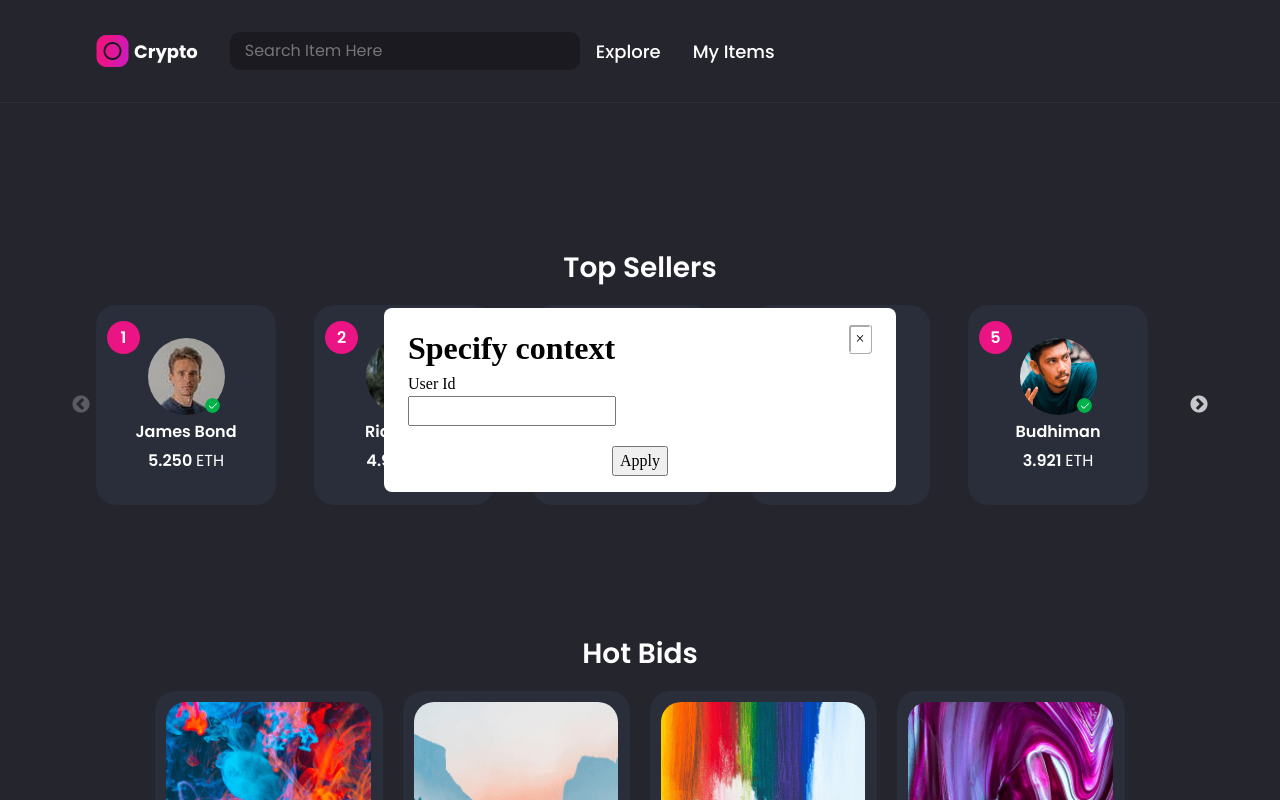
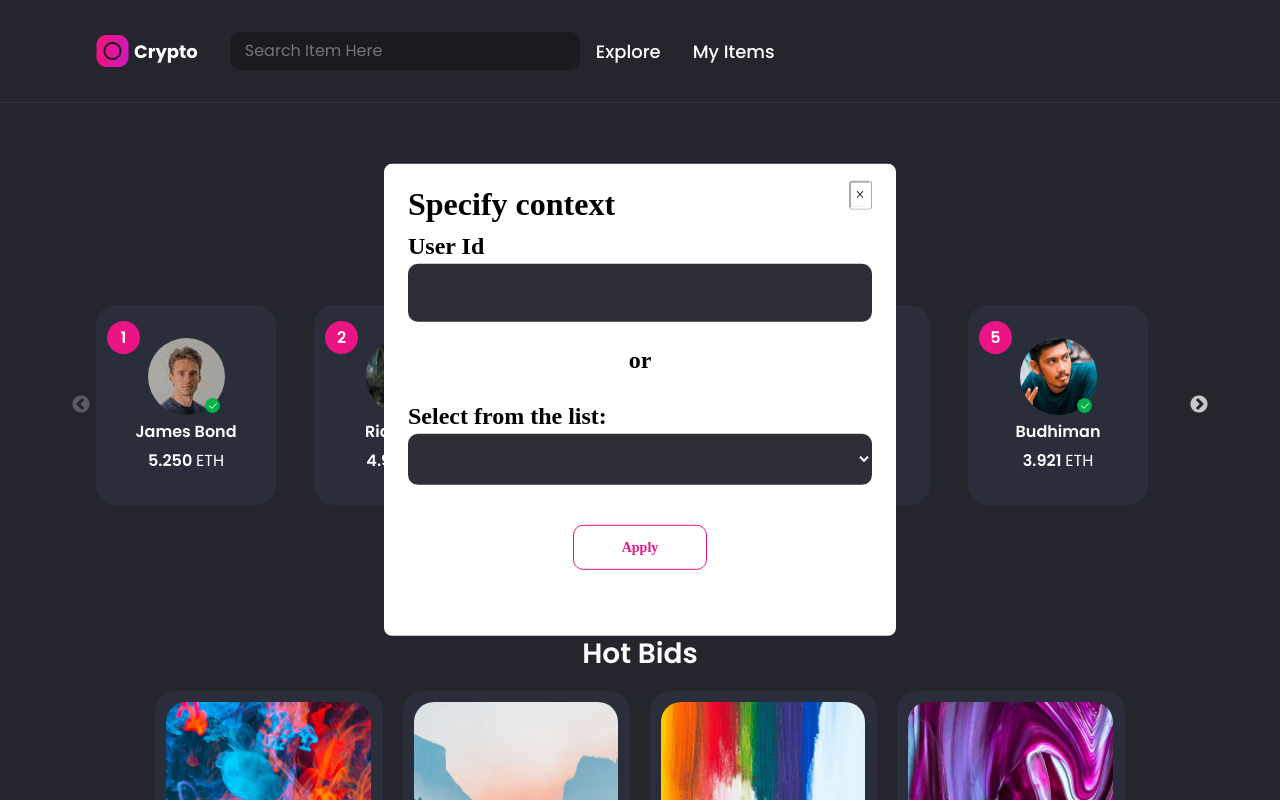
Before and after one commit to cere-io/integration-external-app-example, a React (Create React App) app: page / in a window 1280 px wide. Shown: the top 800 px of the page. Built offline with nearby package versions, Linux system fonts and the light colour scheme.

Commit message:
- Added switcher

```diff
--- a/src/components/header/Header.jsx
+++ b/src/components/header/Header.jsx
@@ -17,6 +17,19 @@ import {getApplicantId, setApplicantId} from '../../service/local-storage-servic
 import {CopyToClipboard} from 'react-copy-to-clipboard';
 import user1Json from './../../data/user1.json';
 import user2Json from './../../data/user2.json';
+
+const userPayloads = [
+  {
+    userId: 'user1',
+    pubKey: '0x59A6a098e57114D512c3e77060F8a64264Ef57BD',
+    payload: user1Json,
+  },
+  {
+    userId: 'user2',
+    pubKey: '0x6Df737a290e821D67C9206BF745da11E78E6c06B',
+    payload: user2Json,
+  },
+];
 
 const Header = () => {
   var settings = {
@@ -79,6 +92,7 @@ const Header = () => {
   const [show, setShow] = useState(false);
   const [showUserCreds, setShowUserCreds] = useState(true);
   const [userId, setUserId] = useState(null);
+  const [selectedUser, setSelectedUser] = useState('');
 
   function useInput({type /*...*/}) {
     const [value, setValue] = useState('');
@@ -94,9 +108,6 @@ const Header = () => {
   function onEngagementAction(template) {
     setShow(true);
     setTimeout(() => {
-      console.log('Engagement received');
-      console.log(template);
-
       var doc = document.getElementById('contentIFrame').contentWindow.document;
       doc.open();
       doc.write(template);
@@ -138,7 +149,12 @@ const Header = () => {
   }
 
   function applyCreds() {
-    setApplicantId(applicantId);
+    let val = applicantId;
+    if (selectedUser) {
+      val = selectedUser;
+    }
+
+    setApplicantId(val);
 
     setShowUserCreds(false);
 
@@ -150,19 +166,6 @@ const Header = () => {
   }
 
   function discoverDivClicked() {
-    const userPayloads = [
-      {
-        userId: 'user1',
-        pubKey: '0x59A6a098e57114D512c3e77060F8a64264Ef57BD',
-        payload: user1Json,
-      },
-      {
-        userId: 'user2',
-        pubKey: '0x6Df737a290e821D67C9206BF745da11E78E6c06B',
-        payload: user2Json,
-      },
-    ];
-
     const userPayload = userPayloads.find((payload) => payload.pubKey.toLowerCase() === userId.toLowerCase());
 
     sendEvent(SDK.it, 'AI_DEMO_EVENT', SDK.keyPair, userPayload?.payload || {});
@@ -186,18 +189,37 @@ const Header = () => {
 
       {showUserCreds && (
         <div className="modal">
-          <div className="modal-content1">
+          <div className="modal-content1 item-content-buy">
             <span className="close-button" onClick={hideUserCreds}>
               &times;
             </span>
             <h1>Specify context</h1>
-            <div>
-              <div>
+            <div className="formGroup" style={{alignItems: 'baseline'}}>
+              <label style={{width: '100%'}}>
                 User Id
                 <div>{applicantIdInput}</div>
-              </div>
-              <div align={'center'} color={'black'} style={{paddingTop: '20px'}}>
-                <button type="button" onClick={applyCreds}>
+              </label>
+              <label style={{textAlign: 'center', width: '100%'}}>or</label>
+              <label style={{width: '100%'}}>
+                Select from the list:
+                <div>
+                  <select
+                    value={selectedUser}
+                    style={{width: '100%'}}
+                    onChange={(e) => setSelectedUser(e.currentTarget.value)}
+                  >
+                    <option value={null}></option>
+                    {userPayloads.map((user) => (
+                      <option key={user.pubKey} value={user.userId}>
+                        {user.userId}
+                      </option>
+                    ))}
+                  </select>
+                </div>
+              </label>
+
+              <div align={'center'} color={'black'} style={{paddingTop: '20px', width: '100%'}}>
+                <button type="button" onClick={applyCreds} className="secondary-btn">
                   Apply
                 </button>
               </div>
--- a/src/pages/create/create.css
+++ b/src/pages/create/create.css
@@ -72,7 +72,7 @@
 .formGroup input {
     background: #2d2e36;
     border-radius: 10px;
-    padding: 1rem 1.5rem;
+    padding: 1rem 0;
     outline: none;
     border: none;
     color: white;
```
